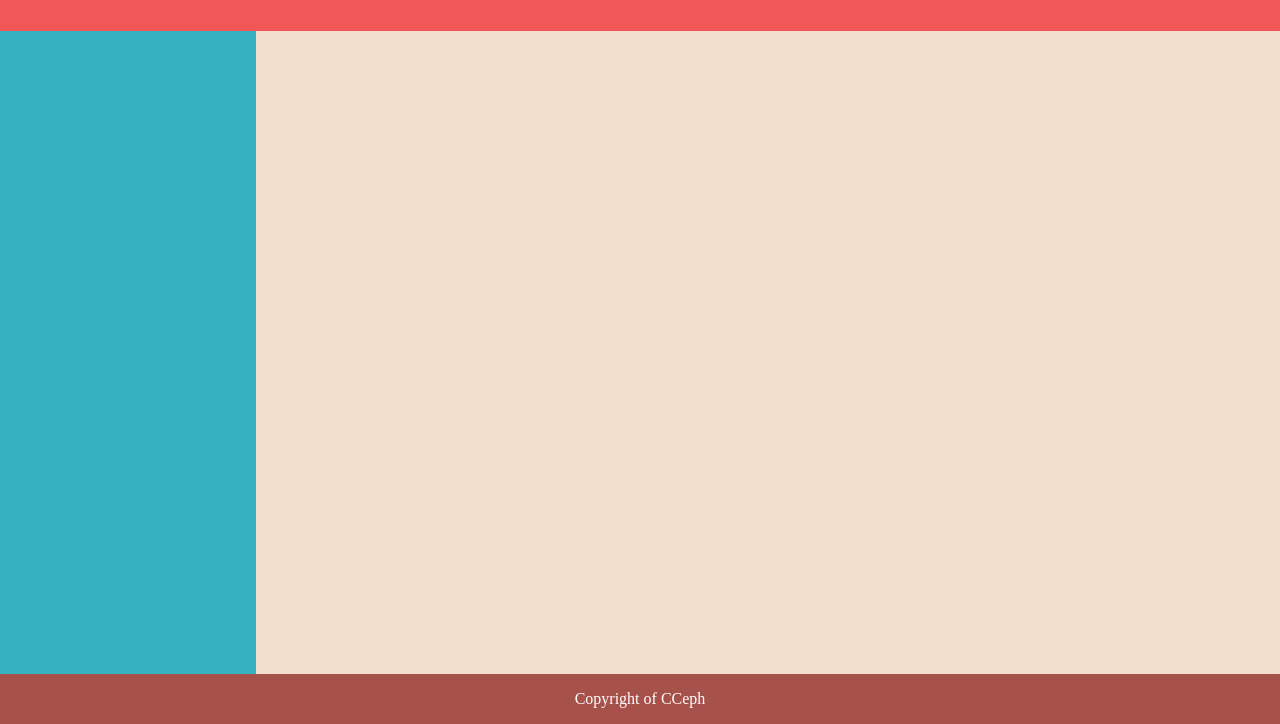
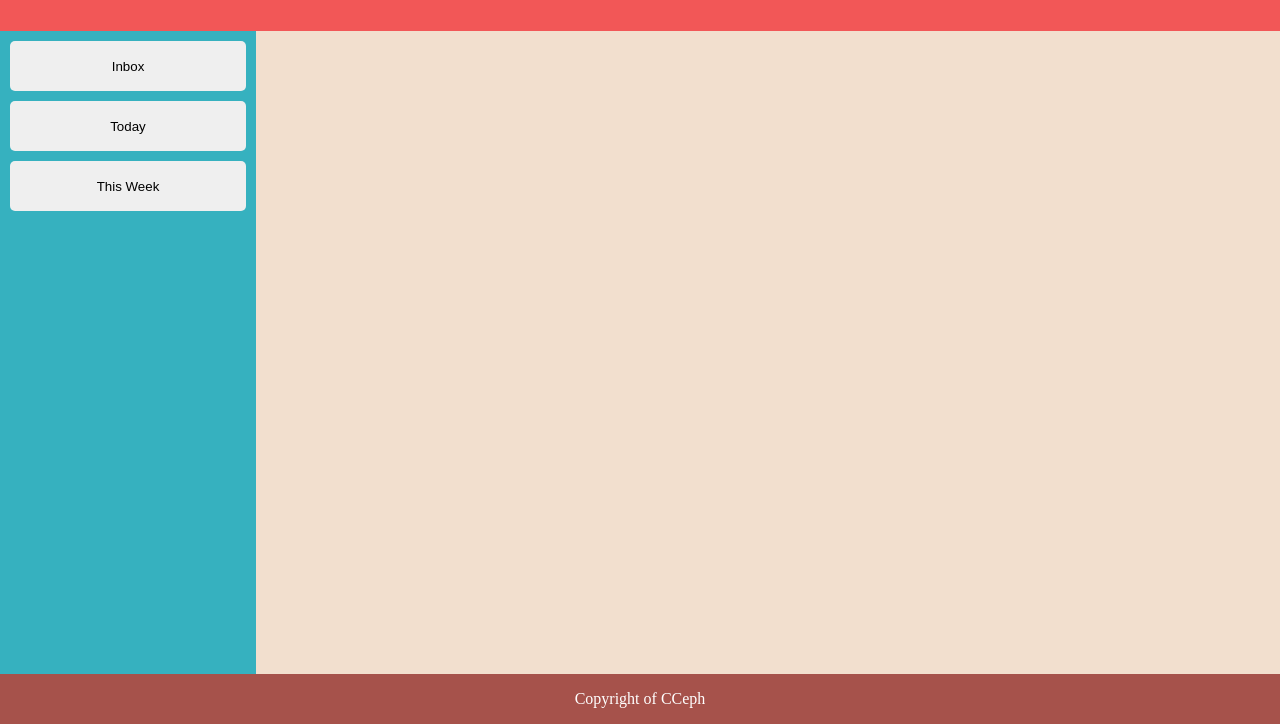
Before and after one commit to CCeph/to-do-list, a website built with webpack: page dist/index.html in a window 1280 px wide. Shown: the part 76-800 px from the top of the page. Built offline with Linux system fonts and the light colour scheme.

Commit message:
Add nav buttons

```diff
--- a/src/style.css
+++ b/src/style.css
@@ -6,6 +6,20 @@
 
 body {
   margin: 0;
+}
+
+button,
+fieldset,
+input,
+legend,
+select,
+textarea {
+  appearance: none;
+}
+
+/* Variables */
+:root {
+  --activeNavButtonColor: rgb(166, 82, 75, 0.4);
 }
 
 /* Grid styling for the whole page layout */
@@ -48,6 +62,19 @@ body {
 
 .main .nav {
   background-color: #36b1bf;
+  display: grid;
+  grid-template: repeat(auto-fill, 50px) / 1fr;
+  gap: 10px;
+  padding: 10px;
+}
+
+.nav button {
+  border-radius: 5px;
+  border: 0;
+}
+
+.nav button:hover {
+  background-color: var(--activeNavButtonColor);
 }
 
 .main .content {
```
Also changed, not shown: dist/index.html, dist/main.js.
